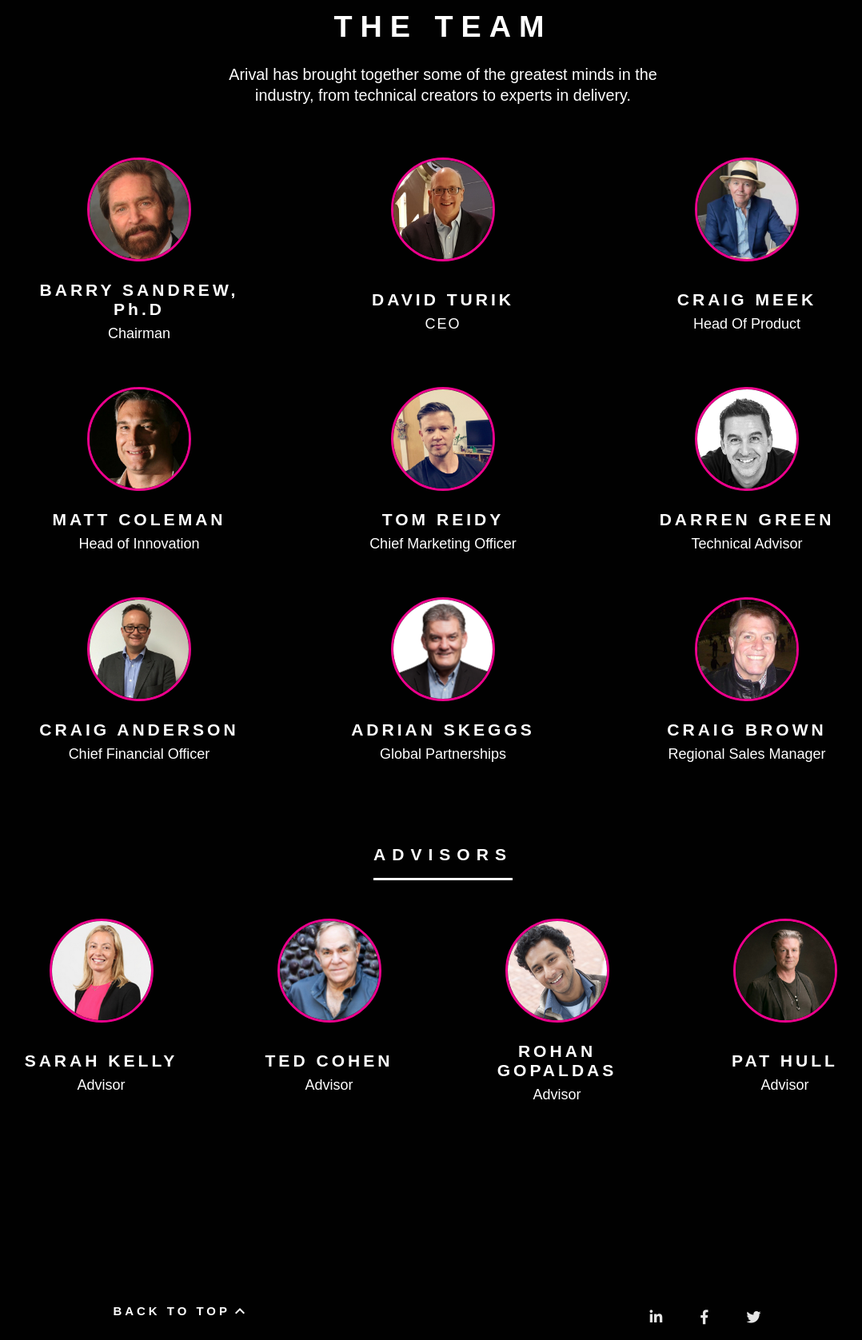
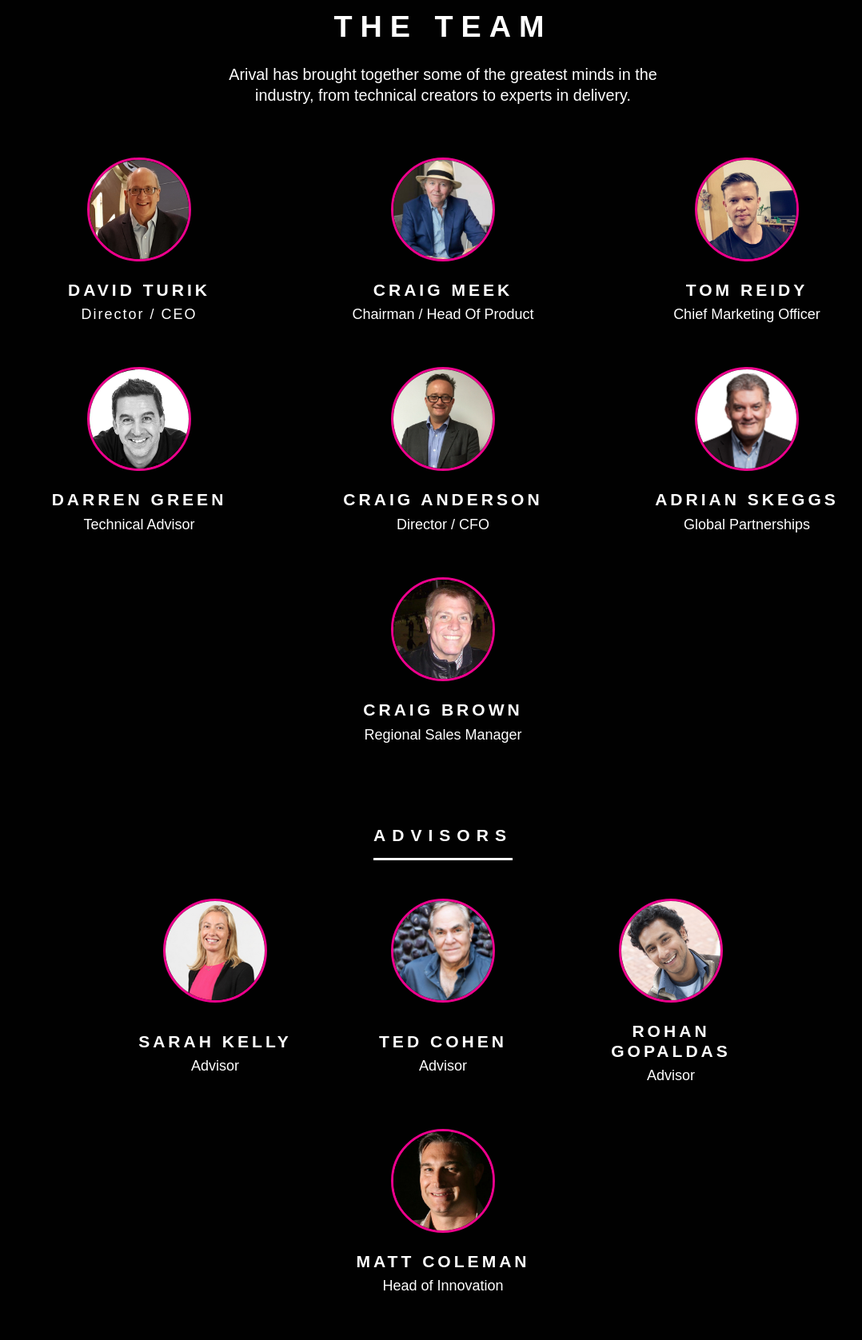
Before and after one commit to TagTheAgency/arival-temp-site, a PHP site: page /team.php in a window 1280 px wide. Shown: the part 133-1809 px from the top of the page at 80% size, without its empty margins (86-1164 px from the left). Run offline with PHP 8.4, Linux system fonts and the light colour scheme; some libraries are stand-ins or nearby versions; some web fonts are replaced.

Commit message:
Updates to team

```diff
--- a/team.php
+++ b/team.php
@@ -12,17 +12,8 @@
 </div>
 <div class="container pb-5 mb-5">
 	<div class="row text-white justify-content-center">
-		<div class="col-10 col-sm-6 col-md-4 d-flex flex-wrap pb-5">
-			<div class="col-12 pb-3 d-flex justify-content-center pb-4">
-				<div class="circle-container">
-					<img src="img/bs.jpg" alt="">
-				</div>
-			</div>
-			<div class="col-12 text-center justify-content-center pb-2">
-				<h3 class="ls-4 mb-2">BARRY SANDREW, Ph.D</h3>
-				<p>Chairman</p>
-			</div>
-		</div>
+
+
 		<div class="col-10 col-sm-6 col-md-4 d-flex flex-wrap pb-5">
 			<div class="col-12 pb-3 d-flex justify-content-center pb-4">
 				<div class="circle-container">
@@ -31,7 +22,7 @@
 			</div>
 			<div class="col-12 text-center justify-content-center pb-2">
 				<h3 class="ls-4 mb-2">DAVID TURIK</h3>
-				<p class="ls-2">CEO</p>
+				<p class="ls-2">Director / CEO</p>
 			</div>
 		</div>
 		<div class="col-10 col-sm-6 col-md-4 d-flex flex-wrap pb-5">
@@ -42,20 +33,10 @@
 			</div>
 			<div class="col-12 text-center justify-content-center pb-2">
 				<h3 class="ls-4 mb-2">CRAIG MEEK</h3>
-				<p>Head Of Product</p>
+				<p>Chairman / Head Of Product</p>
 			</div>
 		</div>
-		<div class="col-10 col-sm-6 col-md-4 d-flex flex-wrap pb-5">
-			<div class="col-12 pb-3 d-flex justify-content-center pb-4">
-				<div class="circle-container">
-					<img src="img/mc.jpg" alt="">
-				</div>
-			</div>
-			<div class="col-12 text-center justify-content-center pb-2">
-				<h3 class="ls-4 mb-2">MATT COLEMAN</h3>
-				<p>Head of Innovation</p>
-			</div>
-		</div>
+
 		<div class="col-10 col-sm-6 col-md-4 d-flex flex-wrap pb-5">
 			<div class="col-12 pb-3 d-flex justify-content-center pb-4">
 				<div class="circle-container">
@@ -86,7 +67,7 @@
 			</div>
 			<div class="col-12 text-center justify-content-center pb-2">
 				<h3 class="ls-4 mb-2">CRAIG ANDERSON</h3>
-				<p>Chief Financial Officer</p>
+				<p>Director / CFO</p>
 			</div>
 		</div>
 		<div class="col-10 col-sm-6 col-md-4 d-flex flex-wrap pb-5">
@@ -149,15 +130,15 @@
 				<p>Advisor</p>
 			</div>
 		</div>
-		<div class="col-10 col-sm-6 col-md-3 d-flex flex-wrap pb-5">
+		<div class="col-10 col-sm-6 col-md-4 d-flex flex-wrap pb-5">
 			<div class="col-12 pb-3 d-flex justify-content-center pb-4">
 				<div class="circle-container">
-					<img src="img/ph.jpg" alt="">
+					<img src="img/mc.jpg" alt="">
 				</div>
 			</div>
 			<div class="col-12 text-center justify-content-center pb-2">
-				<h3 class="ls-4 mb-2">PAT HULL</h3>
-				<p>Advisor</p>
+				<h3 class="ls-4 mb-2">MATT COLEMAN</h3>
+				<p>Head of Innovation</p>
 			</div>
 		</div>
 	</div>
```
